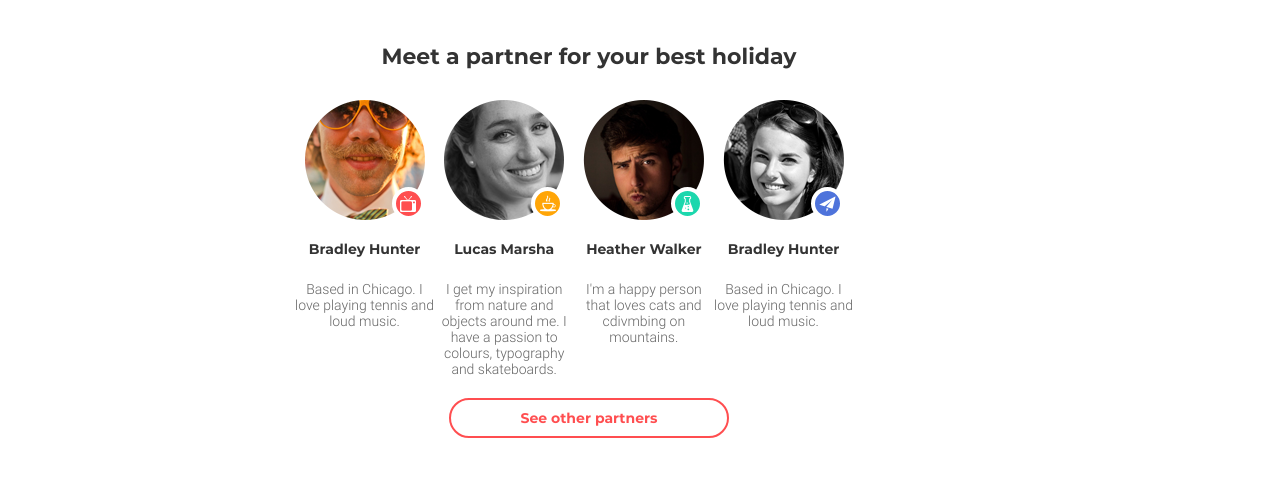
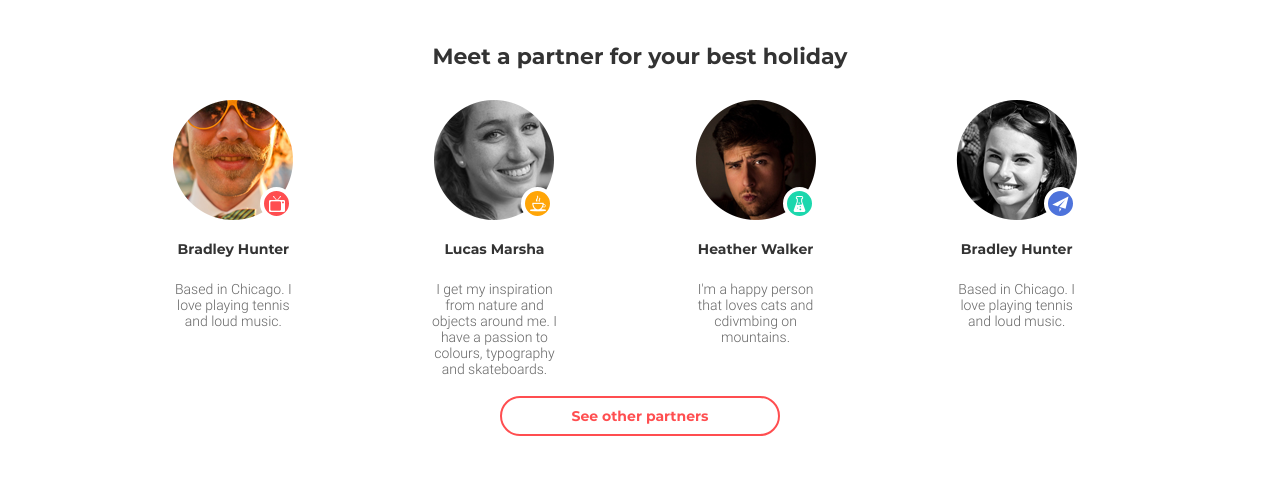
Before and after one commit to OlexandrManziuk/GoIT, a plain HTML site: page hw_9/index.html in a window 1280 px wide. Shown: the part 722-1200 px from the top of the page. Drawn offline with Linux system fonts and the light colour scheme.

Commit message:
fixed hw_9

```diff
--- a/hw_9/css/styles.css
+++ b/hw_9/css/styles.css
@@ -1,5 +1,6 @@
 html {
   box-sizing: border-box;
+  margin: 0;
 }
 *,
 *::before,
--- a/hw_9/index.html
+++ b/hw_9/index.html
@@ -45,9 +45,9 @@
                     <div class="row">
                         <div class="content">
                             <h2>Meet a partner for your best holiday</h2>
-                            <div class="row partners_wrap justify-content-center">
+                            <div class="row partners_wrap justify-content-space-between">
                                 <div class="col-12 col-md-6 col-xl-2">
-                                    <div class="row">
+                                    <div class="row m-0">
                                         <div class="partners_wrap-item d-flex flex-column">
                                             <a href="#" class="person_img icon1">
                                                 <img src="./img/Layer_6.png" alt="Bradley_Hunter">
@@ -58,7 +58,7 @@
                                     </div>
                                 </div>
                                 <div class="col-12 col-md-6 col-xl-2">
-                                    <div class="row">
+                                    <div class="row m-0">
                                         <div class="partners_wrap-item d-flex flex-column">
                                             <a href="#" class="person_img icon2">
                                                 <img src="./img/Layer_7.png" alt="Lucas_Marsha">
@@ -73,7 +73,7 @@
                                     </div>
                                 </div>
                                 <div class="col-12 col-md-6 col-xl-2">
-                                    <div class="row">
+                                    <div class="row m-0">
                                         <div class="partners_wrap-item d-flex flex-column">
                                             <a href="#" class="person_img icon3">
                                                 <img src="./img/Layer_8.png" alt="Heather_Walker">
@@ -84,7 +84,7 @@
                                     </div>
                                 </div>
                                 <div class="col-12 col-md-6 col-xl-2">
-                                    <div class="row">
+                                    <div class="row m-0">
                                         <div class="partners_wrap-item d-flex flex-column">
                                             <a href="#" class="person_img icon4">
                                                 <img src="./img/Layer_9.png" alt="Bradley_Hunter">
```
